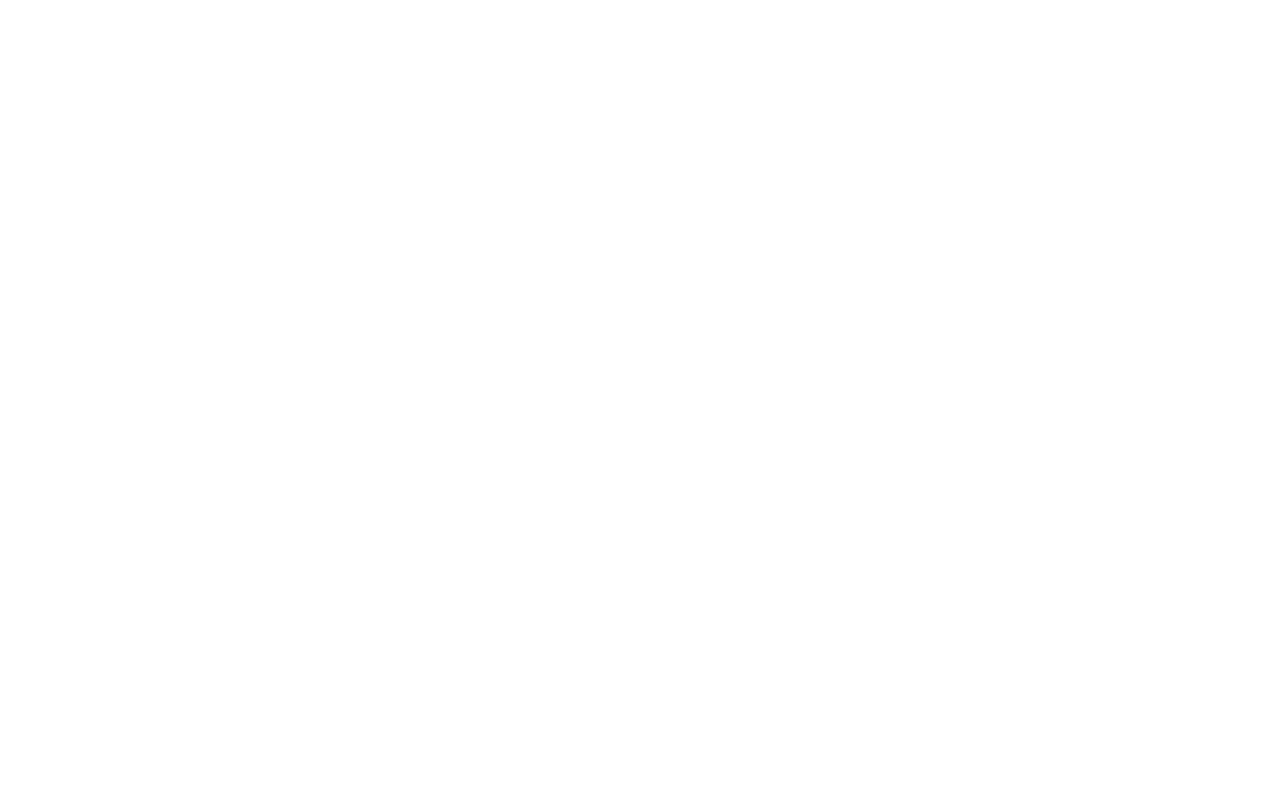
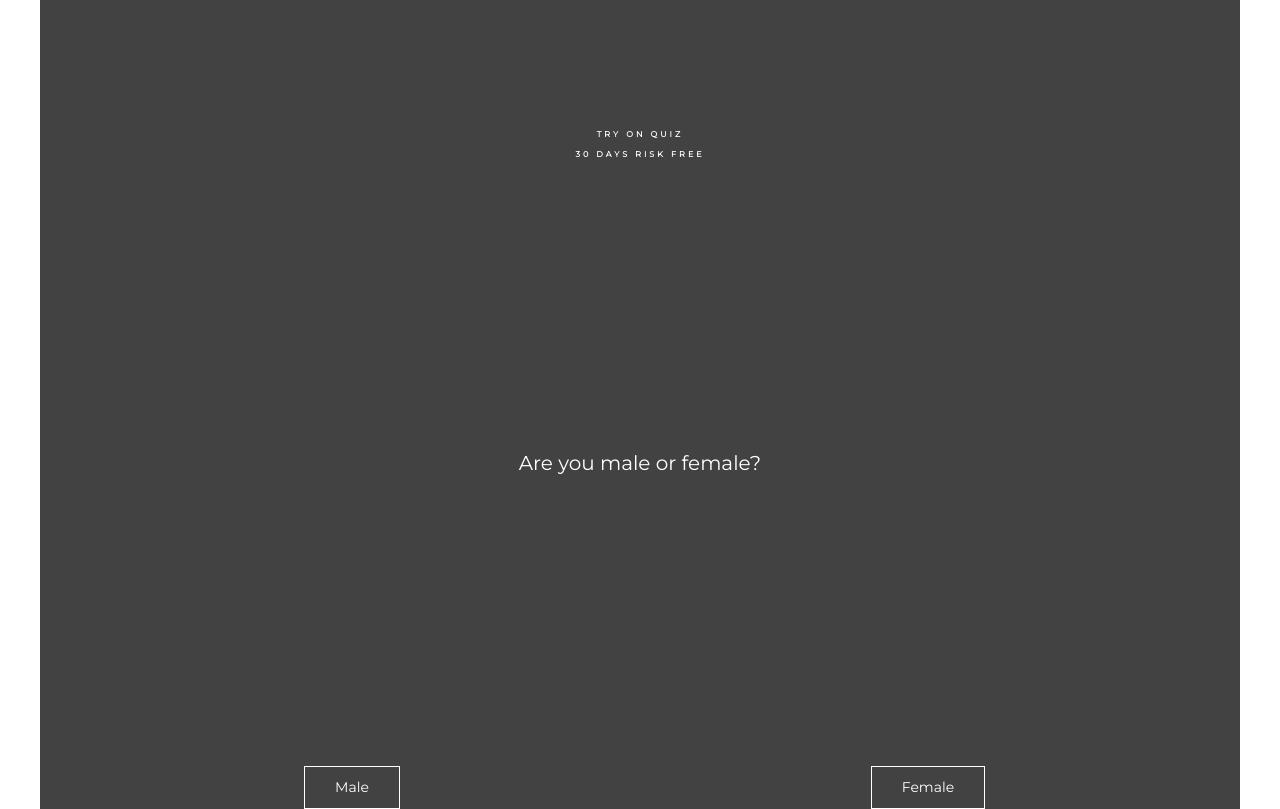
Before and after one commit to dhirajsriram/On-frontend-challenge, a React (Create React App) app: page /quiz in a window 1280 px wide. Shown: the part 160-969 px from the top of the page. Before the commit the page ends 800 px from the top, so only its background shows below. Built offline with nearby package versions, Linux system fonts and the light colour scheme.

Commit message:
feat: quiz

```diff
--- a/src/App.tsx
+++ b/src/App.tsx
@@ -1,6 +1,7 @@
 import { CssBaseline, ThemeProvider } from "@mui/material";
 import React, { Suspense } from "react";
 import AppRoutes from "./AppRoutes";
+import { QuizProvider } from "./context/quizContext";
 import { ShoesProvider } from "./context/shoesContext";
 import theme from "./theme/theme";
 
@@ -11,7 +12,9 @@
         <ThemeProvider theme={theme}>
           <CssBaseline />
           <ShoesProvider>
-            <AppRoutes />
+            <QuizProvider>
+              <AppRoutes />
+            </QuizProvider>
           </ShoesProvider>
         </ThemeProvider>
       </Suspense>
--- a/src/components/Button.tsx
+++ b/src/components/Button.tsx
@@ -3,7 +3,7 @@
 import React from "react";
 
 type ButtonProps = {
-  variant: "primary" | "seccondary";
+  variant: "primary" | "secondary";
   onClick: () => void;
   label: string;
 };
@@ -14,10 +14,10 @@
       sx={{
         padding: "8px 30px",
         backgroundColor: variant === "primary" ? grey[900] : "transparent",
-        color: variant === "primary" ? 'white' : grey[900],
-        border: `1px solid ${variant === "primary" ? 'transparent' : grey[900]}`,
-        textTransform: 'capitalize',
-        borderRadius: '0px'
+        color: variant === "primary" ? "white" : "white",
+        border: `1px solid ${variant === "primary" ? "transparent" : "white"}`,
+        textTransform: "capitalize",
+        borderRadius: "0px",
       }}
       onClick={onClick}
     >
--- /dev/null
+++ b/src/context/quizContext.tsx
@@ -0,0 +1,46 @@
+import * as React from "react";
+import data from "../data/data.json";
+import { Question } from "../types/types";
+
+export type Action = { type: "updateNextQuestion" };
+type Dispatch = (action: Action) => void;
+export type State = {
+  questions: Question[];
+  step: number;
+  nextQuestion: Question;
+};
+type QuizProviderProps = { children: React.ReactNode };
+const QuizContext = React.createContext<
+  { state: State; dispatch: Dispatch } | undefined
+>(undefined);
+
+export const QuizReducer = (state: State, action: Action) => {
+  switch (action.type) {
+    case "updateNextQuestion": {
+      return state;
+    }
+    default: {
+      throw new Error(`Unhandled action type`);
+    }
+  }
+};
+
+const QuizProvider = ({ children }: QuizProviderProps) => {
+  const [state, dispatch] = React.useReducer(QuizReducer, {
+    questions: data.questions,
+    step: 0,
+    nextQuestion: data.questions[0],
+  });
+  const value = { state, dispatch };
+  return <QuizContext.Provider value={value}>{children}</QuizContext.Provider>;
+};
+
+function useQuiz() {
+  const context = React.useContext(QuizContext);
+  if (context === undefined) {
+    throw new Error("useQuiz must be used within a QuizProvider");
+  }
+  return context;
+}
+
+export { QuizProvider, useQuiz };
--- a/src/context/shoesContext.tsx
+++ b/src/context/shoesContext.tsx
@@ -1,37 +1,44 @@
-import * as React from 'react'
-import data from '../data/data.json'
+import * as React from "react";
+import data from "../data/data.json";
+import { Shoe } from "../types/types";
 
-export type Action = { type: 'updateRanking'}
-type Dispatch = (action: Action) => void
-export type State = { shoes: typeof data.shoes }
-type ShoesProviderProps = { children: React.ReactNode }
-const ShoesContext = React.createContext<{ state: State; dispatch: Dispatch } | undefined>(undefined)
+export type Action = { type: "updateRanking" };
+type Dispatch = (action: Action) => void;
+export type State = { shoes: Shoe[] };
+type ShoesProviderProps = { children: React.ReactNode };
+const ShoesContext = React.createContext<
+  { state: State; dispatch: Dispatch } | undefined
+>(undefined);
 
 export const ShoesReducer = (state: State, action: Action) => {
   switch (action.type) {
-    case 'updateRanking': {
-      return state
+    case "updateRanking": {
+      return state;
     }
     default: {
-      throw new Error(`Unhandled action type`)
+      throw new Error(`Unhandled action type`);
     }
   }
+};
+
+const ShoesProvider = ({ children }: ShoesProviderProps) => {
+  const [state, dispatch] = React.useReducer(ShoesReducer, {
+    shoes: data.shoes,
+  });
+  // NOTE: you *might* need to memoize this value
+  // Learn more in http://kcd.im/optimize-context
+  const value = { state, dispatch };
+  return (
+    <ShoesContext.Provider value={value}>{children}</ShoesContext.Provider>
+  );
+};
+
+function useShoes() {
+  const context = React.useContext(ShoesContext);
+  if (context === undefined) {
+    throw new Error("useShoes must be used within a ShoesProvider");
+  }
+  return context;
 }
 
-const ShoesProvider = ({ children }: ShoesProviderProps) => {
-  const [state, dispatch] = React.useReducer(ShoesReducer, { shoes: data.shoes })
-  // NOTE: you *might* need to memoize this value
-  // Learn more in http://kcd.im/optimize-context
-  const value = { state, dispatch }
-  return <ShoesContext.Provider value={value}>{children}</ShoesContext.Provider>
-}
-
-function useShoes() {
-  const context = React.useContext(ShoesContext)
-  if (context === undefined) {
-    throw new Error('useShoes must be used within a ShoesProvider')
-  }
-  return context
-}
-
-export { ShoesProvider, useShoes }
+export { ShoesProvider, useShoes };
--- a/src/pages/Home.tsx
+++ b/src/pages/Home.tsx
@@ -3,8 +3,13 @@
 import { grey } from "@mui/material/colors";
 import Athlete from "../assets/Background Image Start Screen.png";
 import Button from "../components/Button";
+import { useNavigate } from "react-router";
 
 const Home = () => {
+  const navigate = useNavigate();
+  const navigateToQuiz = () => {
+    navigate("/quiz");
+  };
   return (
     <Grid
       container
@@ -40,7 +45,7 @@
           <Grid item xs={12}>
             <Button
               variant="primary"
-              onClick={() => {}}
+              onClick={navigateToQuiz}
               label={"Try on Trial"}
             />
           </Grid>
--- a/src/pages/Quiz.tsx
+++ b/src/pages/Quiz.tsx
@@ -1,12 +1,82 @@
-import { Grid, Step, Stepper } from "@mui/material";
-import React from "react";
+import { Grid, Typography } from "@mui/material";
+import { grey } from "@mui/material/colors";
+import { Container } from "@mui/system";
+import Button from "../components/Button";
+import { useQuiz } from "../context/quizContext";
 
 const Quiz = () => {
-  const [activeStep, setActiveStep] = React.useState(0);
+  const {
+    state: { nextQuestion },
+  } = useQuiz();
+  const handleOptionClick = (id: number) => {};
+
   return (
-    <Stepper activeStep={activeStep} orientation="vertical">
-      <Step></Step>
-    </Stepper>
+    <Container sx={{ background: grey[800], minHeight: "100vh" }}>
+      <Grid container sx={{ paddingTop: "25%" }} spacing={1}>
+        <Grid item xs={12}>
+          <Typography
+            sx={{
+              color: "white",
+              textAlign: "center",
+              fontSize: "8px",
+              fontWeight: "bold",
+              letterSpacing: "3px",
+            }}
+          >
+            TRY ON QUIZ
+          </Typography>
+        </Grid>
+        <Grid item xs={12}>
+          <Typography
+            sx={{
+              color: "white",
+              textAlign: "center",
+              fontSize: "8px",
+              fontWeight: "bold",
+              letterSpacing: "3px",
+            }}
+          >
+            30 DAYS RISK FREE
+          </Typography>
+        </Grid>
+      </Grid>
+      <Grid container>
+        <Grid
+          item
+          xs={12}
+          sx={{
+            color: "white",
+            textAlign: "center",
+            fontSize: "20px",
+            marginTop: "25%",
+          }}
+        >
+          {nextQuestion.copy}
+        </Grid>
+        <Grid
+          item
+          xs={12}
+          sx={{
+            color: "white",
+            textAlign: "center",
+            fontSize: "20px",
+            marginTop: "25%",
+          }}
+        >
+          <Grid container>
+            {nextQuestion.answers.map((answer) => (
+              <Grid item xs={12 / nextQuestion.answers.length}>
+                <Button
+                  variant="secondary"
+                  onClick={() => handleOptionClick(answer.id)}
+                  label={answer.copy}
+                ></Button>
+              </Grid>
+            ))}
+          </Grid>
+        </Grid>
+      </Grid>
+    </Container>
   );
 };
 
--- /dev/null
+++ b/src/types/types.ts
@@ -0,0 +1,20 @@
+export interface Answer {
+  id: number;
+  copy: string;
+  nextQuestion: number;
+  ratingIncrease: {
+    [key: string]: number;
+  };
+}
+
+export interface Question {
+  id: number;
+  copy: string;
+  answers: Answer[];
+}
+
+export interface Shoe {
+  id: string;
+  name: string;
+  rating: number;
+}
```
Also changed, not shown: 1 other file (tests, documents, lock files or other folders).
